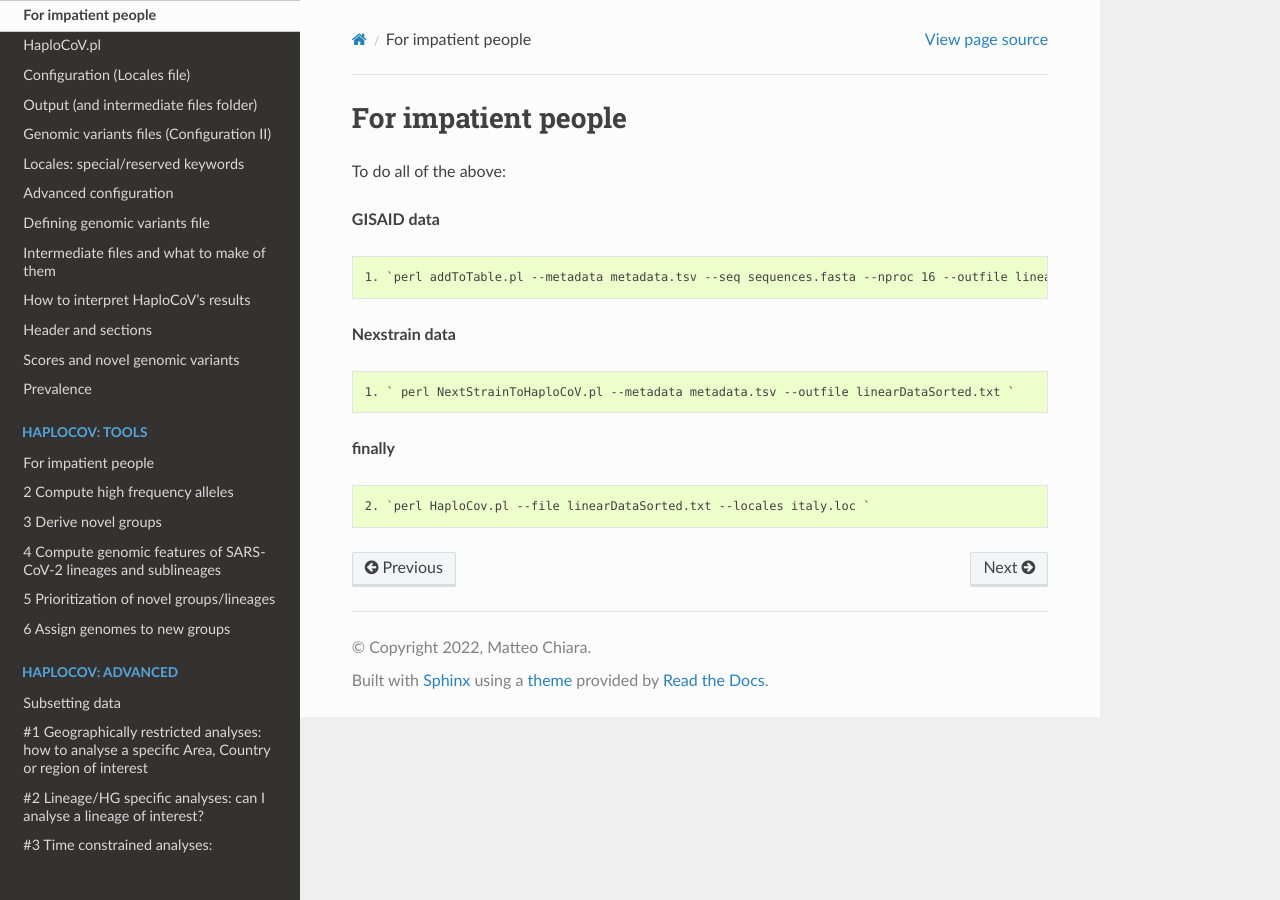
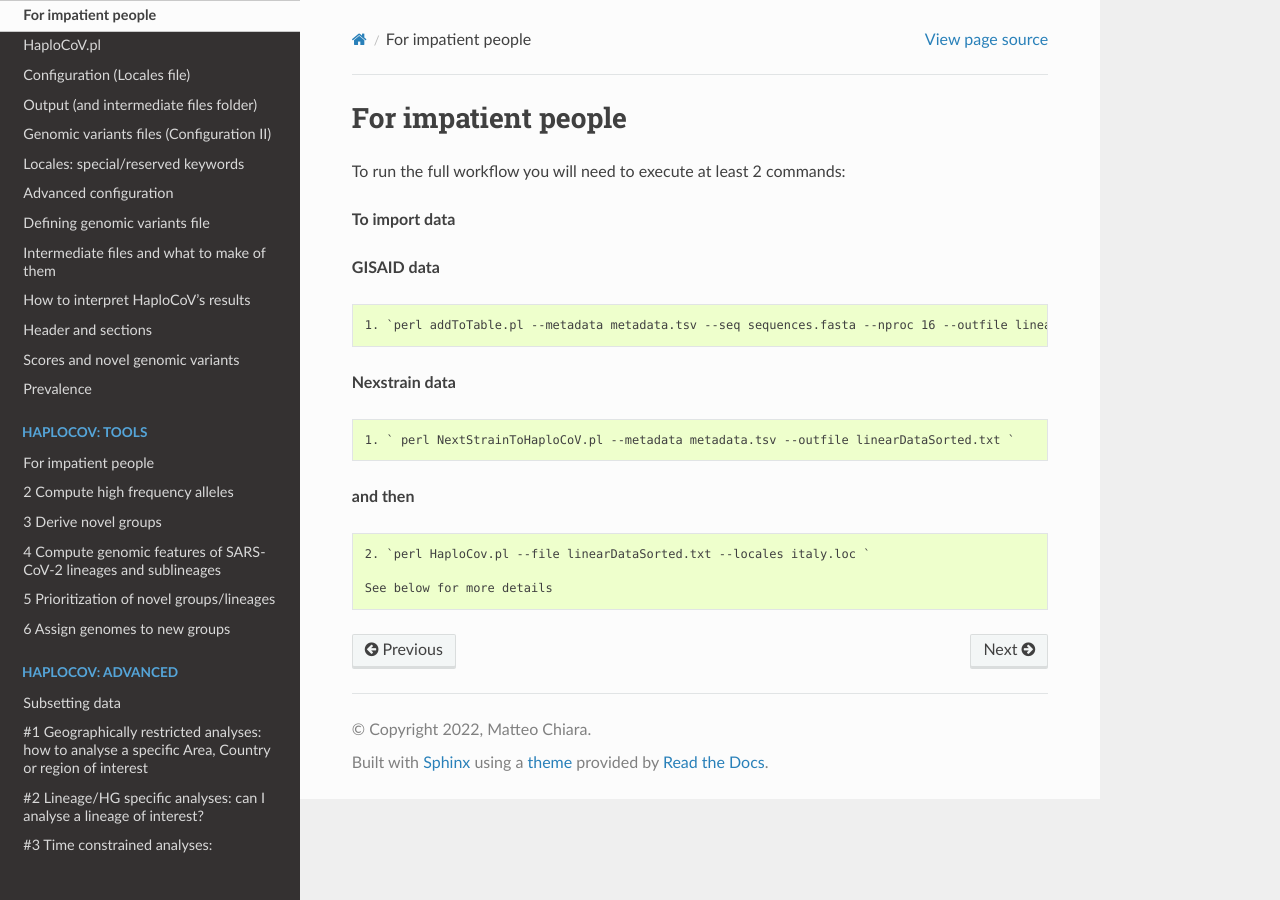
Before and after one commit to matteo14c/HaploCoV, a Sphinx documentation site: the page built from docs/source/impatient1.rst, in a window 1280 px wide. Built offline with Sphinx 7.4.7 and the Read the Docs theme 2.0.0, drawn with Linux system fonts in a browser that asks for light colours.

Commit message:
Update impatient1.rst

```diff
--- a/docs/source/impatient1.rst
+++ b/docs/source/impatient1.rst
@@ -1,7 +1,9 @@
 For impatient people
 ====================
 
-To do all of the above:
+To run the full workflow you will need to execute at least 2 commands:
+
+**To import data**
 
 **GISAID data**
 
@@ -15,8 +17,10 @@ To do all of the above:
 
  1. ` perl NextStrainToHaploCoV.pl --metadata metadata.tsv --outfile linearDataSorted.txt `
 
-**finally**
+**and then**
 
 ::
 
  2. `perl HaploCov.pl --file linearDataSorted.txt --locales italy.loc `
+
+ See below for more details
```
